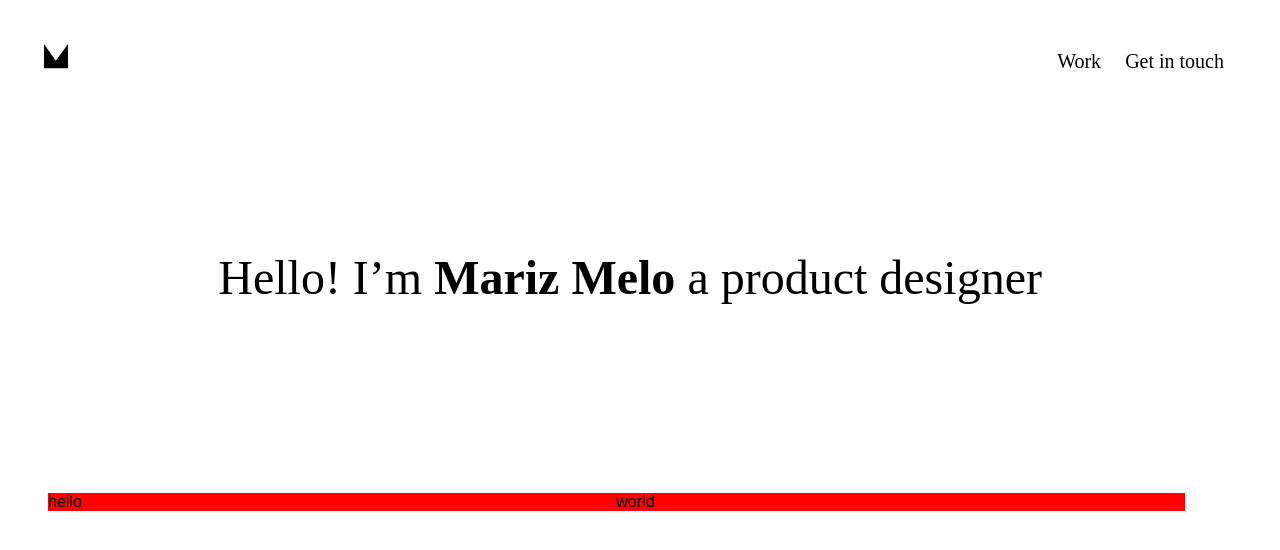
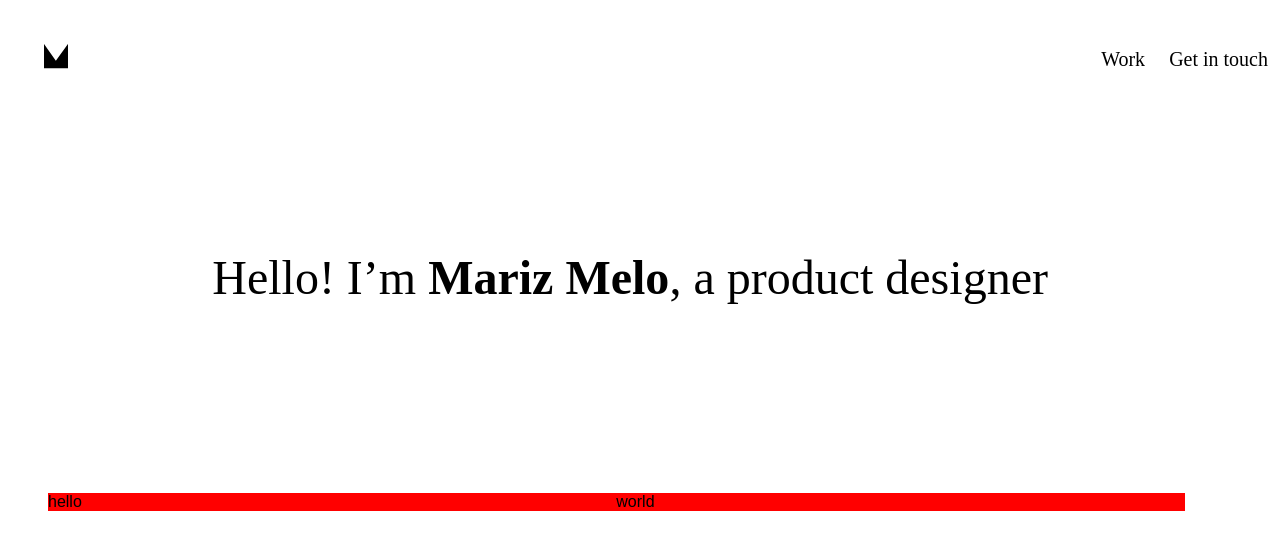
Before and after one commit to marizmelo/mariz.io, a Vue app: page / in a window 1280 px wide. Shown: the top 550 px of the page. Built offline with nearby package versions, Linux system fonts and the light colour scheme.

Commit message:
adjusts to the grid system

```diff
--- a/src/assets/styles.css
+++ b/src/assets/styles.css
@@ -17,8 +17,9 @@ h1, h2, h3, h4, h5, h6 {
   display: flex;
   justify-content: center;
   padding: 0 48px;
+  max-width: 1280px;
+  margin: 0 auto;
 }
-.mm-layout {
-  position: relative;
-  width: 1280px;
+.mm-container > div {
+  flex: 1;
 }
--- a/src/components/Navigation.vue
+++ b/src/components/Navigation.vue
@@ -1,6 +1,6 @@
 <template>
   <nav id="navigation" class="mm-container">
-    <div class="mm-layout">
+    <div>
       <img src="static/marizmelo-logo.svg">
       <ul>
         <li><a href="">Work</a></li>
@@ -29,7 +29,7 @@ export default {
     list-style: none;
     display: flex;
     position: absolute;
-    top: -6px;
+    top: 36px;
     right: 0;
     font-size: 1.25rem;
   }
--- a/src/pages/Homepage.vue
+++ b/src/pages/Homepage.vue
@@ -1,7 +1,7 @@
 <template>
   <div id="homepage">
     <div class="mm-container">
-      <h1 class="mm-layout">Hello! I’m <b>Mariz Melo</b> <span class="role_1">a product designer</span><span class="role_2">a systems designer</span></h1>
+      <h1>Hello! I’m <b>Mariz Melo</b><span class="role_1">, a product designer</span><span class="role_2">, a systems designer</span></h1>
     </div>
     <Work/>
   </div>
@@ -61,7 +61,7 @@ export default {
       width: 0;
     }
     60%, 90% {
-      width: 8em;
+      width: 8.5em;
     }
   }
   @keyframes role1 {
@@ -69,7 +69,7 @@ export default {
       width: 0;
     }
     10%, 40% {
-      width: 7.8em;
+      width: 8.3em;
     }
   }
   @keyframes caret {
```
